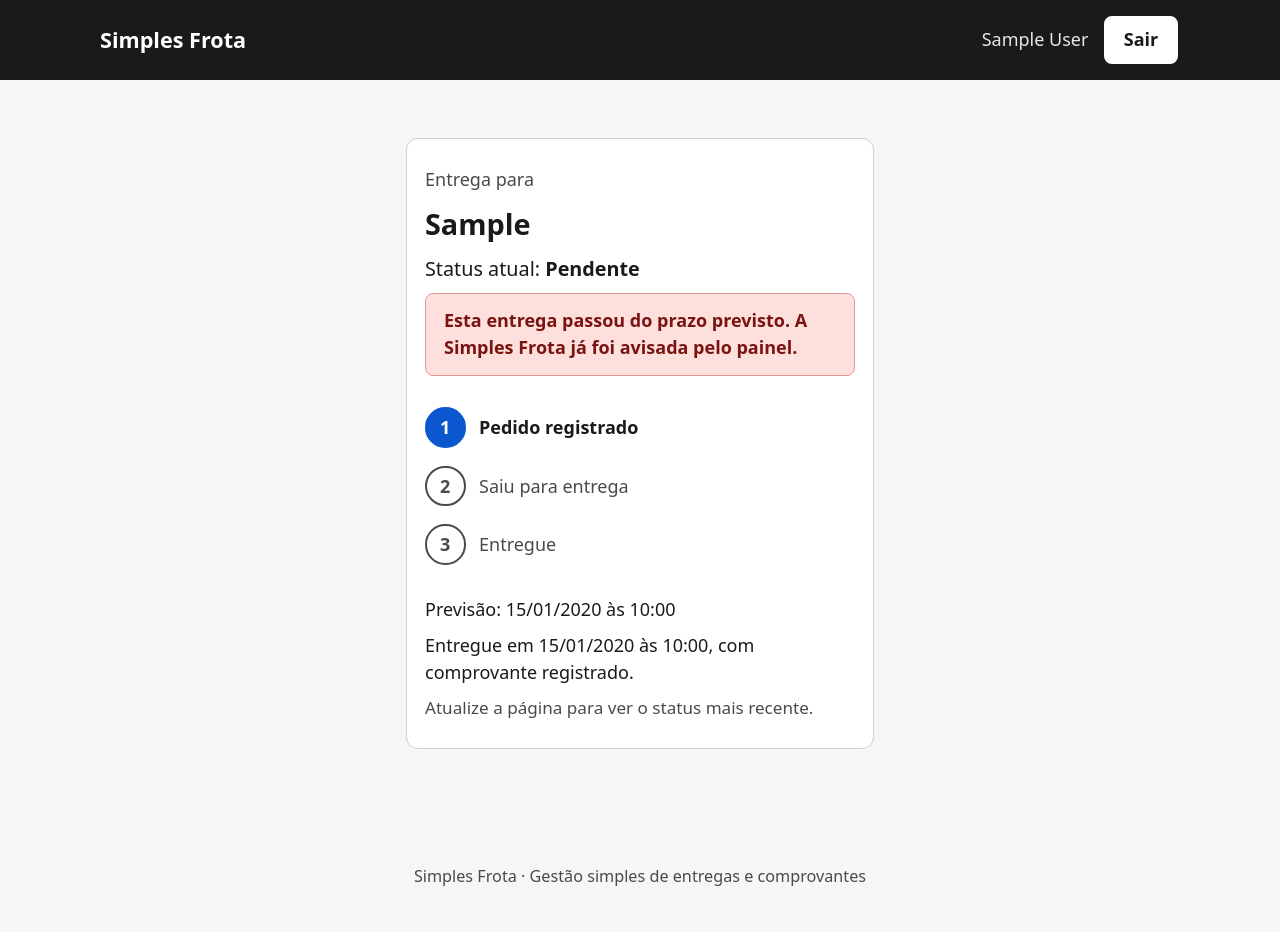
After one commit to AfonsoBuarque/simples-frota-mvp, a Django app: page /acompanhar/00000000-0000-0000-0000-000000000001/ in a window 1280 px wide. The commit adds this page. Run offline with Django 5.2, Linux system fonts and the light colour scheme; a user stored in the database is signed in; tables that the repository leaves empty hold one stand-in row (values such as "Sample post").

Commit message:
feat: adiciona tela de acompanhamento e link no painel
Co-Authored-By: Claude Opus 5.5 <noreply@anthropic.com>
Claude-Session: https://claude.ai/code/session_019eVf7MsjT2j5iLxJZUwiav

```diff
--- a/entregas/static/entregas/css/app.css
+++ b/entregas/static/entregas/css/app.css
@@ -192,3 +192,13 @@ textarea { min-height: 6rem; }
   .tabela th, .tabela td { border: 0; padding: .35rem .75rem; }
   .tabela td::before { content: attr(data-rotulo) ": "; font-weight: 700; }
 }
+
+/* Acompanhamento público */
+.link-acompanhar { display: inline-block; margin-top: .25rem; font-size: .9rem; font-weight: 400; padding: .25rem 0; }
+.status-atual { font-size: 1.1rem; }
+.etapas { list-style: none; margin: 1.25rem 0; padding: 0; }
+.etapa { display: flex; align-items: center; gap: .75rem; padding: .5rem 0; color: var(--texto-suave); }
+.etapa-marcador { display: inline-flex; align-items: center; justify-content: center; width: 2.25rem; height: 2.25rem; border-radius: 50%; border: 2px solid var(--texto-suave); font-weight: 800; flex-shrink: 0; }
+.etapa-concluida, .etapa-atual { color: var(--texto); font-weight: 700; }
+.etapa-concluida .etapa-marcador { background: #0b4f1c; border-color: #0b4f1c; color: #fff; }
+.etapa-atual .etapa-marcador { background: var(--primaria); border-color: var(--primaria); color: #fff; }
--- /dev/null
+++ b/entregas/templates/entregas/acompanhar.html
@@ -0,0 +1,33 @@
+{% extends "entregas/base.html" %}
+{% block meta %}<meta name="robots" content="noindex, nofollow">{% endblock %}
+{% block titulo %}Acompanhar entrega{% endblock %}
+{% block conteudo %}
+<section class="cartao cartao-estreito" aria-labelledby="titulo-acompanhar">
+  <p class="resumo">Entrega para</p>
+  <h1 id="titulo-acompanhar">{{ entrega.cliente }}</h1>
+
+  <p class="status-atual">Status atual: <strong>{{ entrega.get_status_display }}</strong></p>
+
+  {% if entrega.atrasada %}
+  <p class="alerta alerta-error">Esta entrega passou do prazo previsto. A Simples Frota já foi avisada pelo painel.</p>
+  {% endif %}
+
+  <ol class="etapas" aria-label="Andamento da entrega">
+    {% for etapa in etapas %}
+    <li class="etapa{% if etapa.concluida %} etapa-concluida{% endif %}{% if etapa.atual %} etapa-atual{% endif %}"{% if etapa.atual %} aria-current="step"{% endif %}>
+      <span class="etapa-marcador" aria-hidden="true">{% if etapa.concluida or etapa.atual and entrega.status == "entregue" %}✓{% else %}{{ forloop.counter }}{% endif %}</span>
+      <span>{{ etapa.rotulo }}{% if etapa.concluida %}<span class="visualmente-oculto"> (concluída)</span>{% elif etapa.atual %}<span class="visualmente-oculto"> (etapa atual)</span>{% endif %}</span>
+    </li>
+    {% endfor %}
+  </ol>
+
+  {% if entrega.prazo and entrega.status != "entregue" %}
+  <p>Previsão: <time datetime="{{ entrega.prazo|date:'c' }}">{{ entrega.prazo|date:"d/m/Y \à\s H:i" }}</time></p>
+  {% endif %}
+  {% if comprovante %}
+  <p>Entregue em <time datetime="{{ comprovante.registrado_em|date:'c' }}">{{ comprovante.registrado_em|date:"d/m/Y \à\s H:i" }}</time>, com comprovante registrado.</p>
+  {% endif %}
+
+  <p class="ajuda">Atualize a página para ver o status mais recente.</p>
+</section>
+{% endblock %}
--- a/entregas/templates/entregas/base.html
+++ b/entregas/templates/entregas/base.html
@@ -3,6 +3,7 @@
 <head>
   <meta charset="utf-8">
   <meta name="viewport" content="width=device-width, initial-scale=1">
+  {% block meta %}{% endblock %}
   <title>{% block titulo %}Simples Frota{% endblock %} · Simples Frota</title>
   <link rel="stylesheet" href="{% static 'entregas/css/app.css' %}">
 </head>
--- a/entregas/templates/entregas/painel.html
+++ b/entregas/templates/entregas/painel.html
@@ -39,6 +39,8 @@
       <th scope="row" data-rotulo="Cliente">
         {{ entrega.cliente }}
         <span class="endereco-tabela">{{ entrega.endereco }}</span>
+        <a class="link-acompanhar" href="{% url 'entregas:acompanhar' entrega.token_consulta %}"
+           aria-label="Link de acompanhamento de {{ entrega.cliente }}">Link do cliente</a>
       </th>
       <td data-rotulo="Motorista">{% if entrega.motorista %}{{ entrega.motorista.get_full_name|default:entrega.motorista.username }}{% else %}<em>Sem motorista</em>{% endif %}</td>
       <td data-rotulo="Prazo">{% if entrega.prazo %}<time datetime="{{ entrega.prazo|date:'c' }}">{{ entrega.prazo|date:"d/m H:i" }}</time>{% else %}—{% endif %}</td>
```
